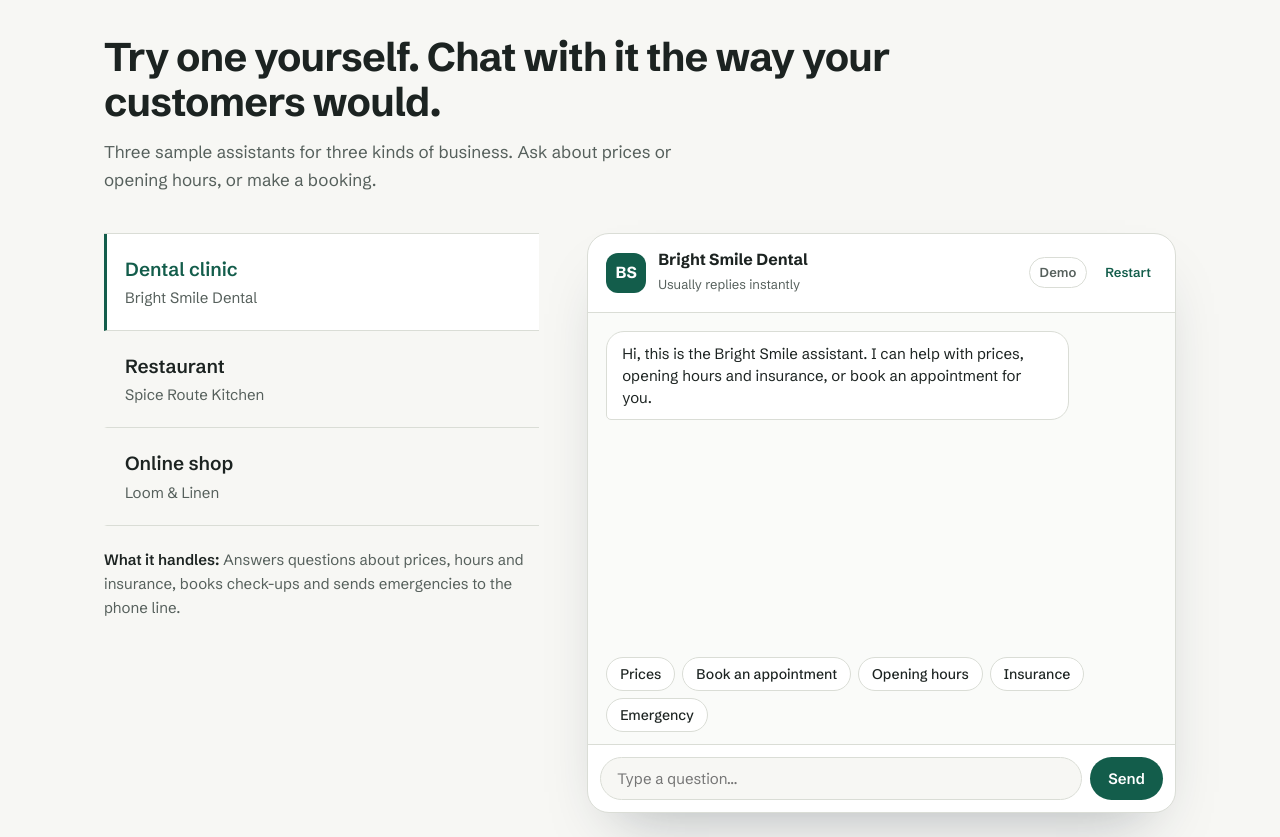
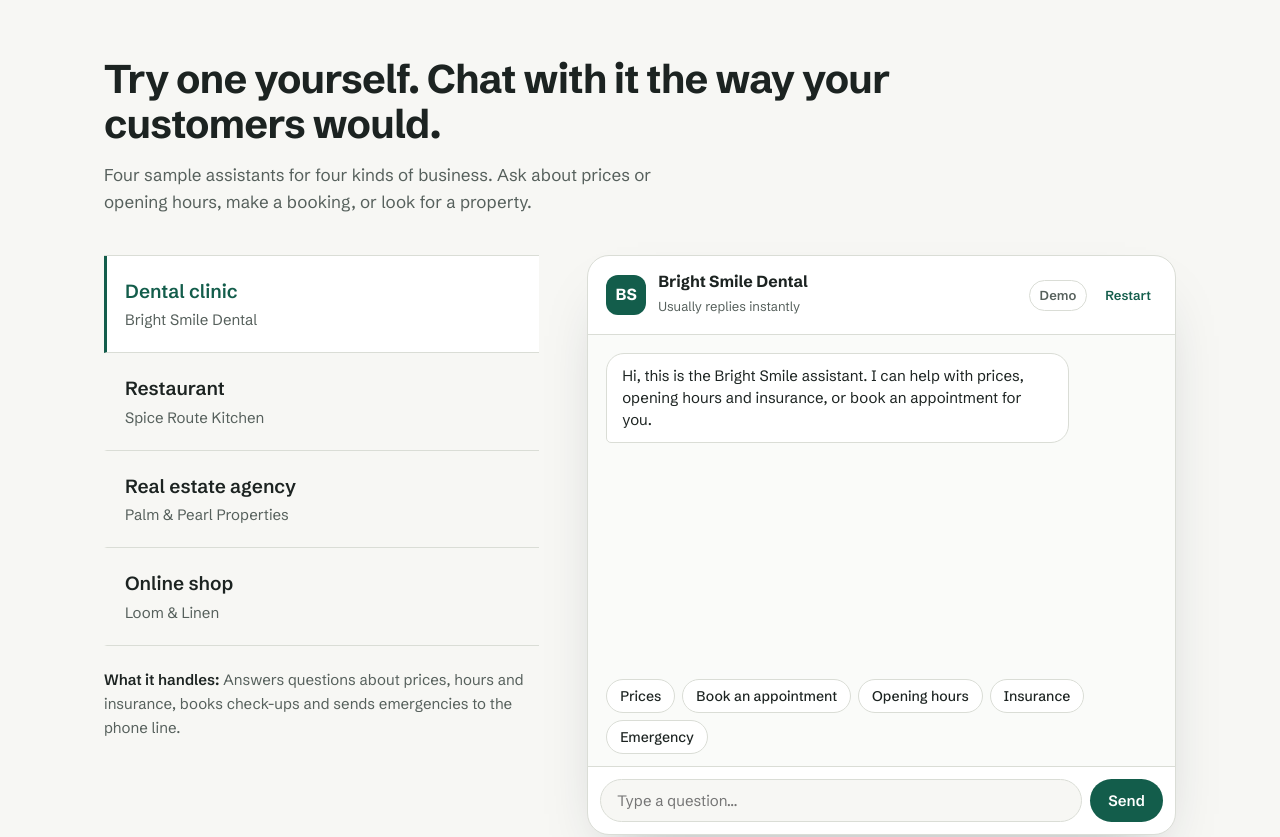
Before and after one commit to sadmansakibabir22/sadmansakibabir22.github.io, a plain HTML site: page index.html in a window 1280 px wide. Shown: the part 940-1777 px from the top of the page. Drawn offline with Linux system fonts and the light colour scheme.

Commit message:
Modify portrait styles and update business description
Updated portrait dimensions and adjusted related text for better layout and clarity. Expanded business description to include additional sectors.

```diff
--- a/index.html
+++ b/index.html
@@ -61,8 +61,8 @@
   .byline .me{flex:none;width:52px;height:52px;border-radius:50%;border:2px solid var(--lamp)}
   .byline p{font-size:15px;color:#C9D3DE;line-height:1.45}
   .byline strong{color:#fff;font-weight:600}
-  .portrait{width:100%;aspect-ratio:4/5;max-height:420px;border-radius:22px;margin-bottom:28px;background-position:50% 25%}
-  .portrait-cap{font-size:14px;color:var(--soft);margin:-18px 0 28px}
+  .portrait{width:100%;max-width:420px;aspect-ratio:4/3;border-radius:22px;margin-bottom:26px;background-position:50% 22%}
+  .about .story .portrait-cap{font-family:var(--sans);font-size:14px;color:var(--soft);margin:-16px 0 24px}
 
   .thread{display:flex;flex-direction:column;gap:14px}
   .clock{font-size:14px;color:var(--lamp);font-weight:600;letter-spacing:.01em;margin-bottom:4px}
@@ -167,6 +167,7 @@
   .btn-white:hover{background:var(--bubble)}
   .btn-outline-white{border-color:rgba(255,255,255,.55);color:#fff;margin-top:8px}
   .btn-outline-white:hover{background:rgba(255,255,255,.1)}
+  .close .mail{color:#fff;font-size:15px;margin-top:10px;text-underline-offset:3px}
 
   footer{padding:40px 0 48px;font-size:14px;color:var(--soft);display:flex;justify-content:space-between;flex-wrap:wrap;gap:12px}
 
@@ -226,7 +227,7 @@
         <a class="btn btn-lamp" href="#contact">Get a free demo for your business</a>
         <a class="btn btn-line" href="#demos">Try the live demos</a>
       </div>
-      <p class="fine">Built for clinics, restaurants, salons, shops and agencies. Working demo in 48 hours, before you pay anything.</p>
+      <p class="fine">Built for clinics, real estate agencies, restaurants, salons, gyms, hotels, schools and online shops. Working demo in 48 hours, before you pay anything.</p>
       <div class="byline">
         <div class="me" role="img" aria-label="Photo of Sadman Sakib Abir"></div>
         <p><strong>Hi, I'm Sadman.</strong> I build and test every assistant myself, and you talk to me directly from first message to launch.</p>
@@ -246,7 +247,7 @@
 
   <section class="block" id="demos" aria-labelledby="h-demos">
     <h2 id="h-demos">Try one yourself. Chat with it the way your customers would.</h2>
-    <p class="intro">Three sample assistants for three kinds of business. Ask about prices or opening hours, or make a booking.</p>
+    <p class="intro">Four sample assistants for four kinds of business. Ask about prices or opening hours, make a booking, or look for a property.</p>
 
     <div class="demo">
       <div>
@@ -315,13 +316,13 @@
     <h2 id="h-about">Who's building it</h2>
     <div class="about">
       <div class="story">
+        <div class="me portrait" role="img" aria-label="Photo of Sadman Sakib Abir"></div>
+        <p class="portrait-cap">Sadman Sakib Abir, Bangladesh</p>
         <p>I'm Sadman Sakib Abir, based in Bangladesh. My day job is in cybersecurity: I test web applications for weaknesses, investigate phishing and security incidents, and train staff to stay safe online.</p>
         <p>That work shapes how I build assistants. Each one only says what you've approved, sends anything uncertain to a real person, and handles your customers' details with care.</p>
         <p>I'm also finishing my Computer Science degree at BRAC University, and I build automations in my own projects, like a tool that collects and matches security vulnerability data on its own.</p>
       </div>
       <div>
-      <div class="me portrait" role="img" aria-label="Photo of Sadman Sakib Abir"></div>
-      <p class="portrait-cap">Sadman Sakib Abir, Bangladesh</p>
       <dl class="facts">
         <div><dt>Current role</dt><dd>Associate Security Consultant, since January 2026</dd></div>
         <div><dt>Previously</dt><dd>Cyber Security Analyst Intern, CIRT and Infrastructure team, Business Automation Limited</dd></div>
@@ -381,6 +382,7 @@
       <small>WhatsApp: +880 1352 423997</small>
       <a class="btn btn-outline-white" href="https://www.linkedin.com/in/sadman-sakib-abir-38967841b" target="_blank" rel="noopener">Message me on LinkedIn</a>
       <small>linkedin.com/in/sadman-sakib-abir-38967841b</small>
+      <a class="mail" href="mailto:sadmansakibabir717@gmail.com">Or email: sadmansakibabir717@gmail.com</a>
     </div>
   </section>
 
@@ -452,6 +454,29 @@ const BOTS={
         {key:'phone',q:"And a phone number in case we need to reach you? Any number works, this is a demo."},
       ],
       done:d=>`Table requested.\n\n• ${d.size} guests\n• ${d.day} at ${d.time}\n• ${d.name}, ${d.phone}\n\nYou'll get a confirmation shortly. In a live setup this lands in the restaurant's booking sheet straight away.`}
+  },
+  realestate:{
+    label:'Real estate agency',sub:'Palm & Pearl Properties',mark:'PP',color:'#7A5C1E',
+    blurb:'Qualifies buyers and tenants by area, budget and bedrooms, answers buying questions and books property viewings with an agent.',
+    greet:"Hello, welcome to Palm & Pearl Properties. Are you looking to buy, rent, or sell? I can also answer questions about buying in Dubai.",
+    menu:['Find a property','Book a viewing','Fees & costs','Mortgages','Sell my property'],
+    kb:[
+      {k:['fee','cost','commission','charge','dld','transfer'],a:"Typical costs when buying in Dubai:\n• Agency fee: 2% + VAT\n• Dubai Land Department fee: 4%\n• Trustee and registration fees: around AED 4,000\n\n(Sample figures for this demo.) Want me to find properties in your budget?",c:['Find a property','Mortgages']},
+      {k:['mortgage','loan','finance','bank'],a:"We work with trusted mortgage advisors. Expats can usually borrow up to 80% of the property value for a first home. I can arrange a free call with an advisor.",c:['Talk to an agent','Find a property']},
+      {k:['sell','valuation','list my','landlord'],a:"Great, we can give you a free valuation. Which community is your property in, and how many bedrooms does it have?",c:['Talk to an agent']},
+      {k:['off-plan','off plan','new project','payment plan'],a:"We have several off-plan projects with payment plans from 1% a month. Tell me your budget and preferred area and an agent will send you the best options.",c:['Find a property']},
+      {k:['where','office','location','address'],a:"Our office is in Business Bay (demo address). Viewings are arranged at the property itself.",c:['Book a viewing']},
+    ],
+    flow:{trigger:['find','buy','rent','looking','apartment','villa','viewing','book','search'],
+      steps:[
+        {key:'type',q:"Happy to help. Are you looking to buy or rent?",c:['Buy','Rent']},
+        {key:'area',q:"Which area do you prefer?",c:['Dubai Marina','Downtown','JVC','Dubai Hills','Not sure yet']},
+        {key:'beds',q:"How many bedrooms?",c:['Studio','1','2','3+']},
+        {key:'budget',q:"And your budget?",c:['Under AED 1M','AED 1–2M','AED 2–4M','Above AED 4M']},
+        {key:'name',q:"Great, I have a few matches. What's your name?"},
+        {key:'phone',q:"And your WhatsApp number, so an agent can send you the listings? Any number works, this is a demo."},
+      ],
+      done:d=>`Thanks, ${d.name.split(' ')[0]}!\n\n• ${d.type}, ${d.beds} bedroom(s)\n• ${d.area}\n• Budget: ${d.budget}\n• WhatsApp: ${d.phone}\n\nAn agent will WhatsApp you 3 matching properties and viewing times within the hour. In a live setup this lead goes straight to the agent's phone or CRM.`}
   },
   store:{
     label:'Online shop',sub:'Loom & Linen',mark:'LL',color:'#3D4A8C',
```
